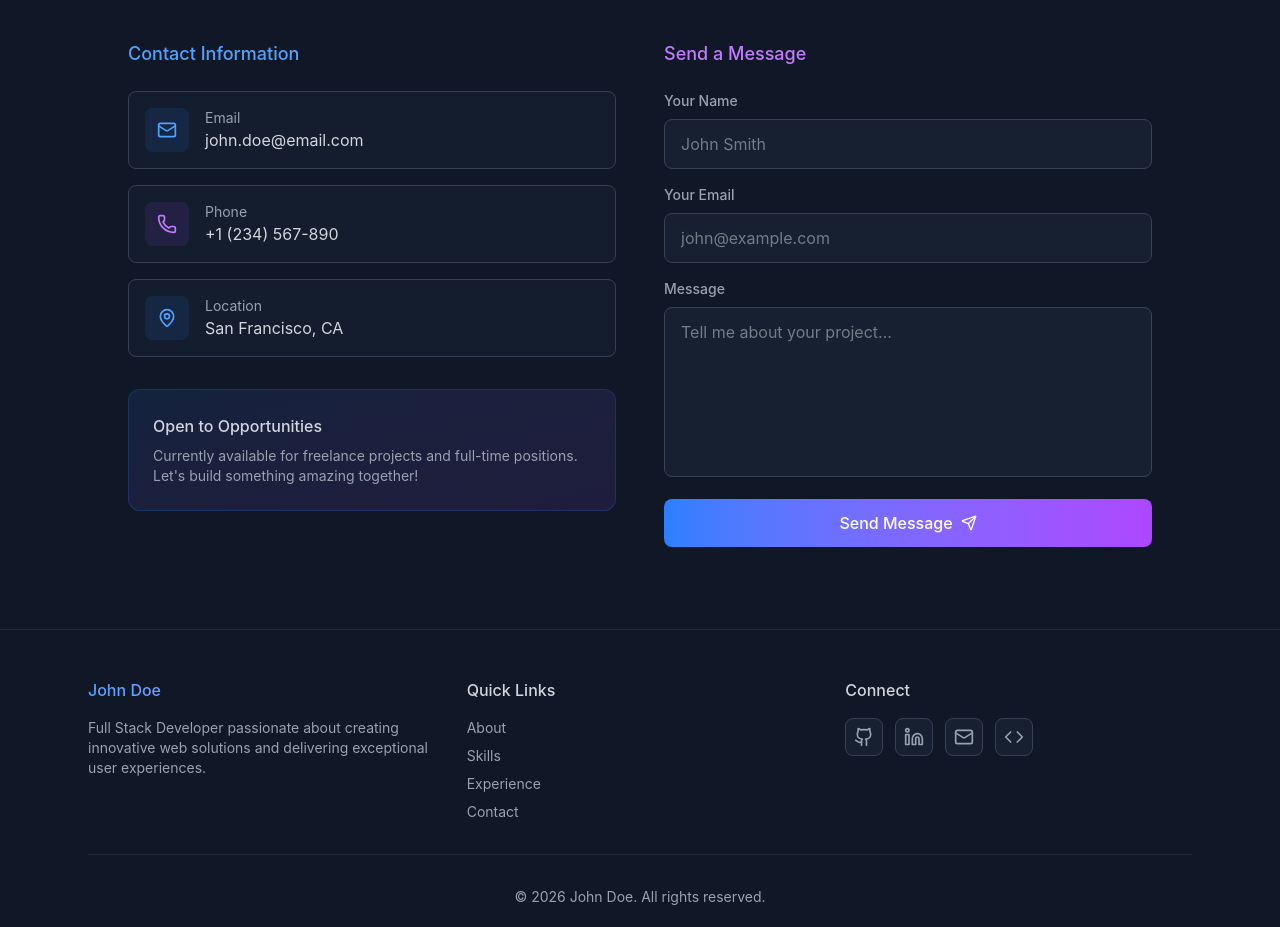
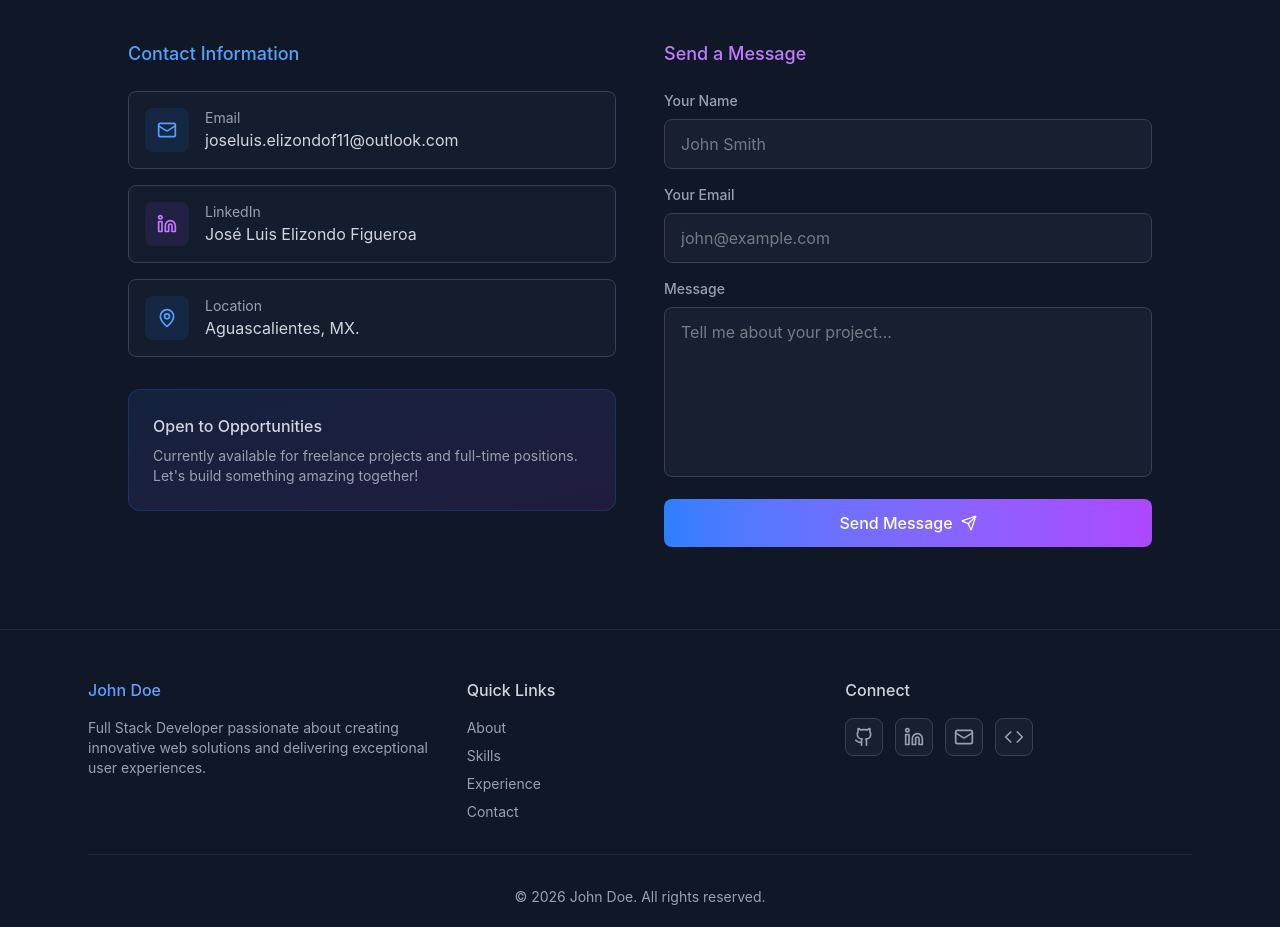
Before and after one commit to ElizondoStudios/Portfolio-v2, a React (Vite) app: page / in a window 1280 px wide. Shown: the part 2800-3727 px from the top of the page. Built offline with nearby package versions, Linux system fonts and the light colour scheme.

Commit message:
Información de contacto

```diff
--- a/src/app/components/Contact.tsx
+++ b/src/app/components/Contact.tsx
@@ -1,4 +1,4 @@
-import { Mail, MapPin, Phone, Send } from 'lucide-react';
+import { Mail, MapPin, Phone, Send, Linkedin } from 'lucide-react';
 
 export function Contact() {
   return (
@@ -24,20 +24,20 @@ export function Contact() {
                   </div>
                   <div>
                     <p className="text-gray-400 text-sm">Email</p>
-                    <a href="mailto:john.doe@email.com" className="text-gray-300 hover:text-blue-400 transition-colors">
-                      john.doe@email.com
+                    <a href="mailto:joseluis.elizondof11@outlook.com" className="text-gray-300 hover:text-blue-400 transition-colors">
+                      joseluis.elizondof11@outlook.com
                     </a>
                   </div>
                 </div>
 
                 <div className="flex items-start gap-4 p-4 bg-gray-800/30 border border-gray-700 rounded-lg hover:border-purple-500/30 transition-all">
                   <div className="p-3 bg-purple-500/10 rounded-lg">
-                    <Phone className="w-5 h-5 text-purple-400" />
+                    <Linkedin className="w-5 h-5 text-purple-400" />
                   </div>
                   <div>
-                    <p className="text-gray-400 text-sm">Phone</p>
-                    <a href="tel:+1234567890" className="text-gray-300 hover:text-purple-400 transition-colors">
-                      +1 (234) 567-890
+                    <p className="text-gray-400 text-sm">LinkedIn</p>
+                    <a href="https://linkedin.com/in/jos%C3%A9-luis-elizondo-figueroa-562398231" className="text-gray-300 hover:text-purple-400 transition-colors">
+                      José Luis Elizondo Figueroa
                     </a>
                   </div>
                 </div>
@@ -48,7 +48,7 @@ export function Contact() {
                   </div>
                   <div>
                     <p className="text-gray-400 text-sm">Location</p>
-                    <p className="text-gray-300">San Francisco, CA</p>
+                    <p className="text-gray-300">Aguascalientes, MX.</p>
                   </div>
                 </div>
               </div>
```
